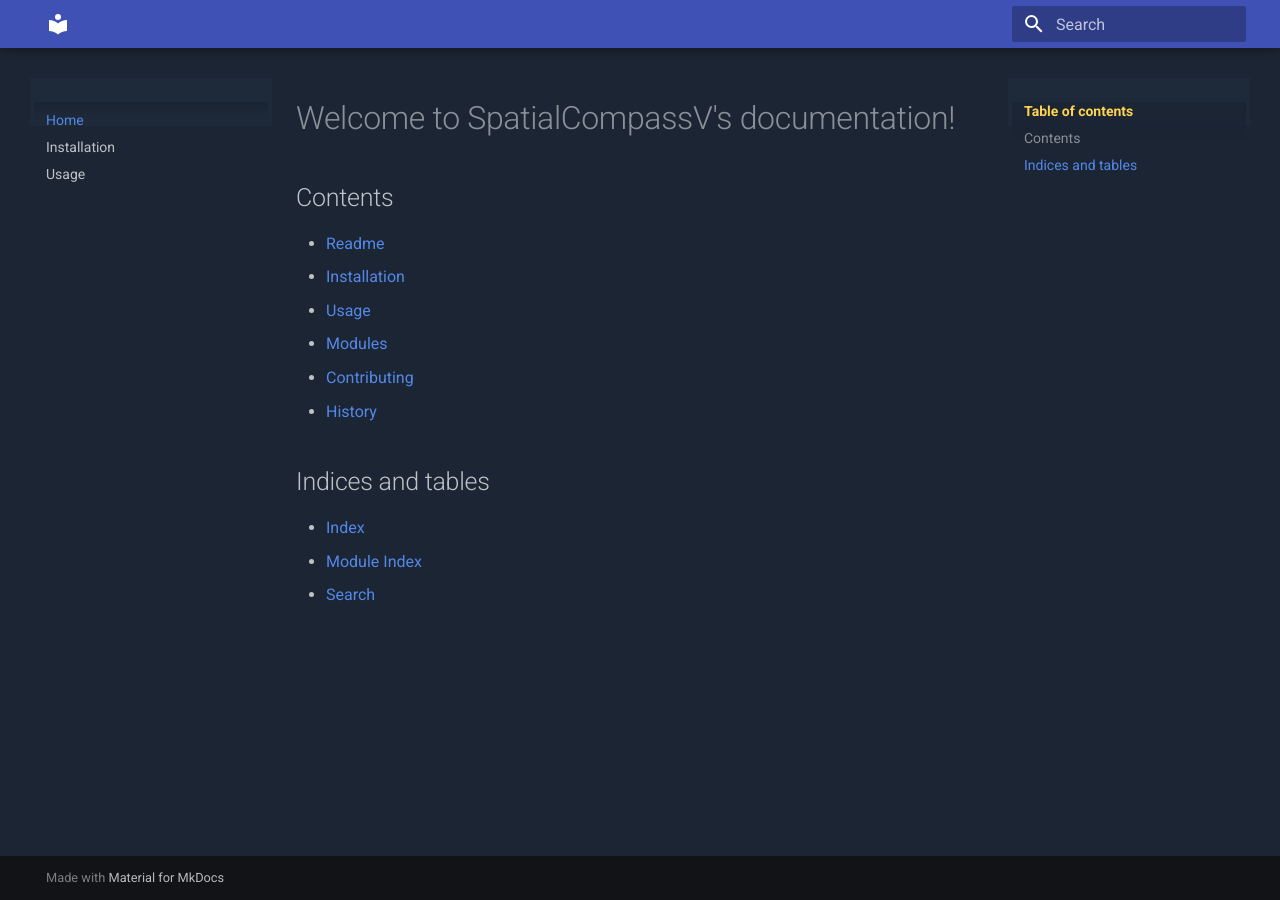
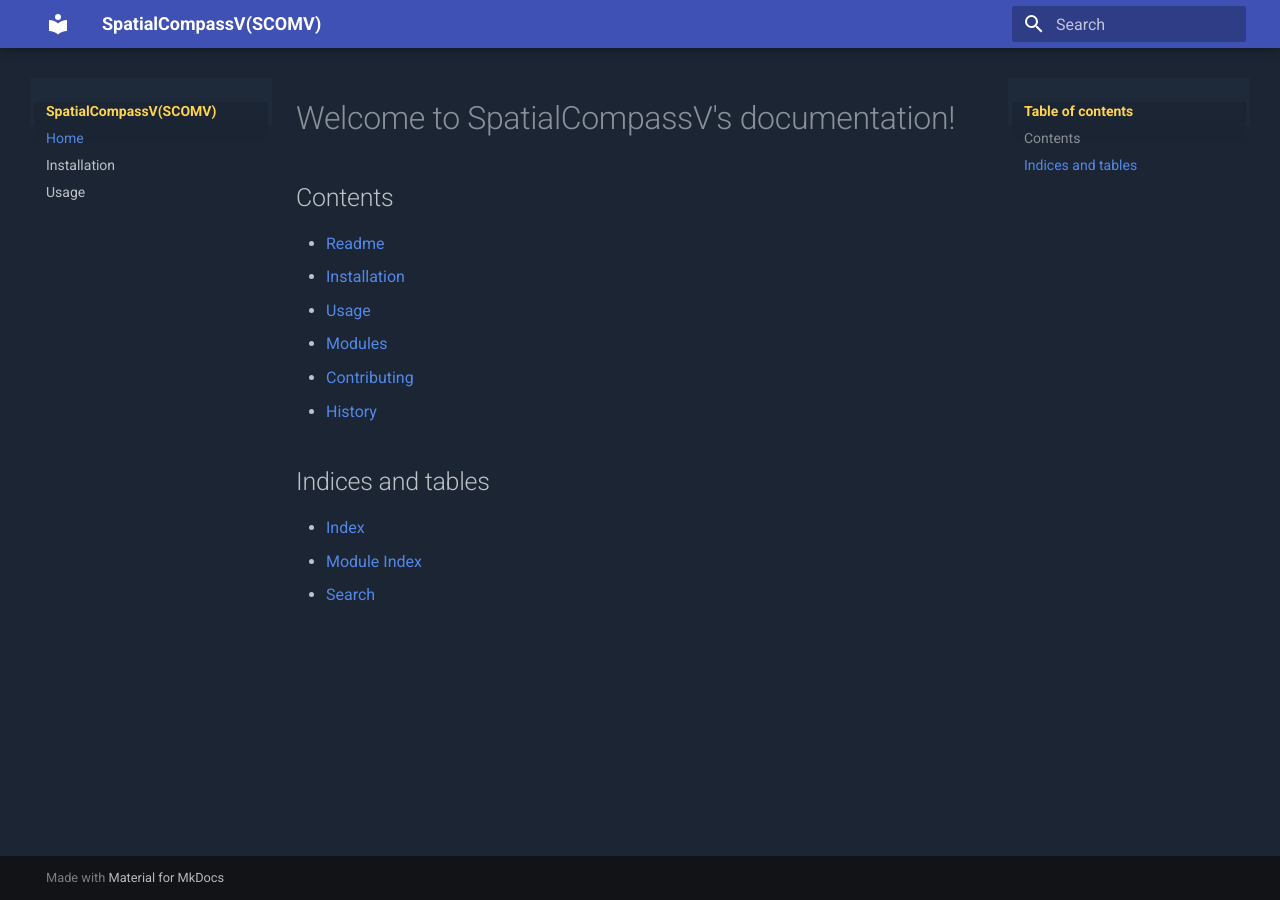
Before and after one commit to RyosukeNomural/SpatialCompassV, an MkDocs documentation site: the page built from docs/index.md, in a window 1280 px wide. Built offline with MkDocs 1.6.1 and Material for MkDocs 9.7.7, drawn with Linux system fonts in a browser that asks for light colours; some of the changed lines change nothing that is shown.

Commit message:
edit mkdocs.yml

```diff
--- a/mkdocs.yml
+++ b/mkdocs.yml
@@ -1,4 +1,4 @@
-isite_name: SpatialCompassV(SCOMV)
+site_name: SpatialCompassV(SCOMV)
 site_description: SpatialCompassV(SCOMV)
 site_author: Ryosuke Nomura
 
```
